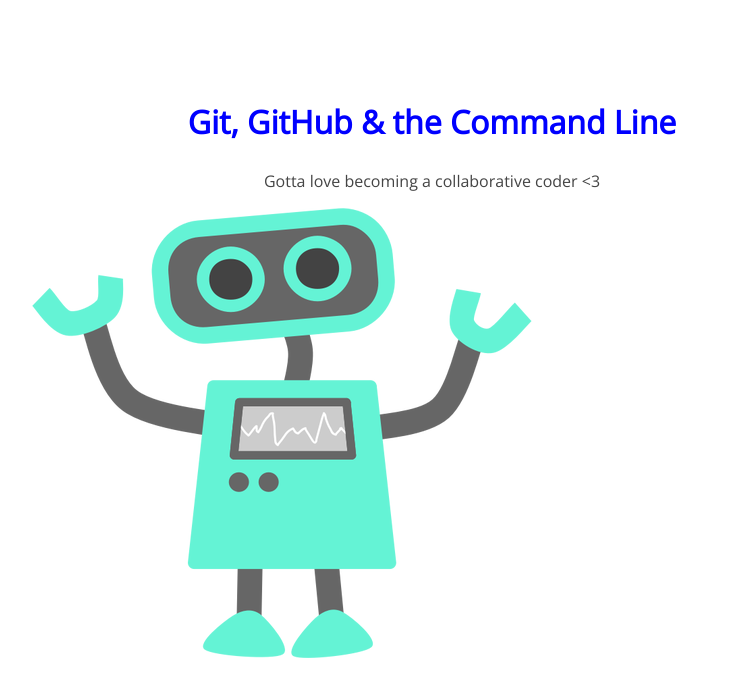
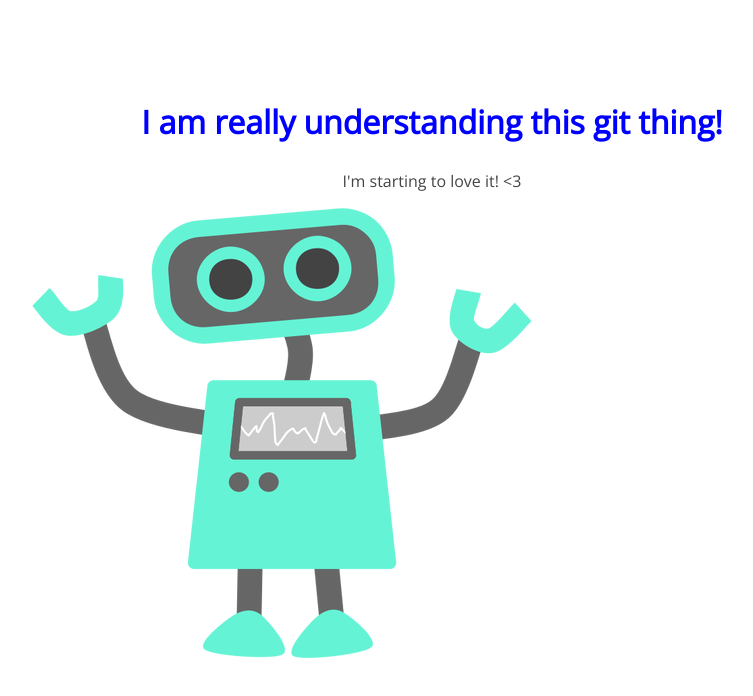
Before and after one commit to SydneyWestrick/105-project, a plain HTML site: page index.html in a window 1280 px wide. Shown: the whole page, without its empty margins (208-961 px from the left). Drawn offline with nearby package versions, Linux system fonts and the light colour scheme.

Commit message:
changed h1 and p

```diff
--- a/css/style.css
+++ b/css/style.css
@@ -18,6 +18,8 @@
 
 section h{
 	text-align: center;
+	color: blue;
+
 }
 section p {
 	font: 16px 'Open Sans';
--- a/index.html
+++ b/index.html
@@ -8,8 +8,8 @@
 </head>
 <body>
 	<section>
-		<h1>Git, GitHub & the Command Line</h1>
-		<p>Gotta love becoming a collaborative coder <3</p>
+		<h1>I am really understanding this git thing!</h1>
+		<p>I'm starting to love it! <3</p>
 		<img src="img/happy-blue-robot.png">
 	</section>
 </body>
```
